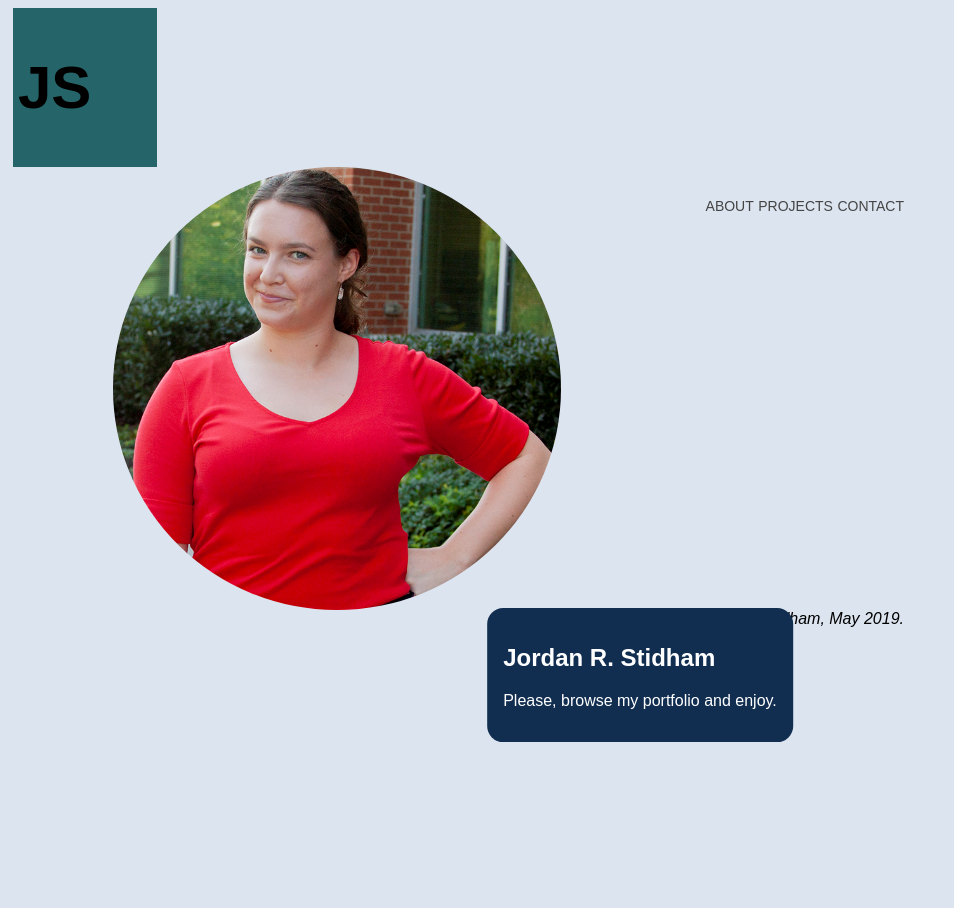
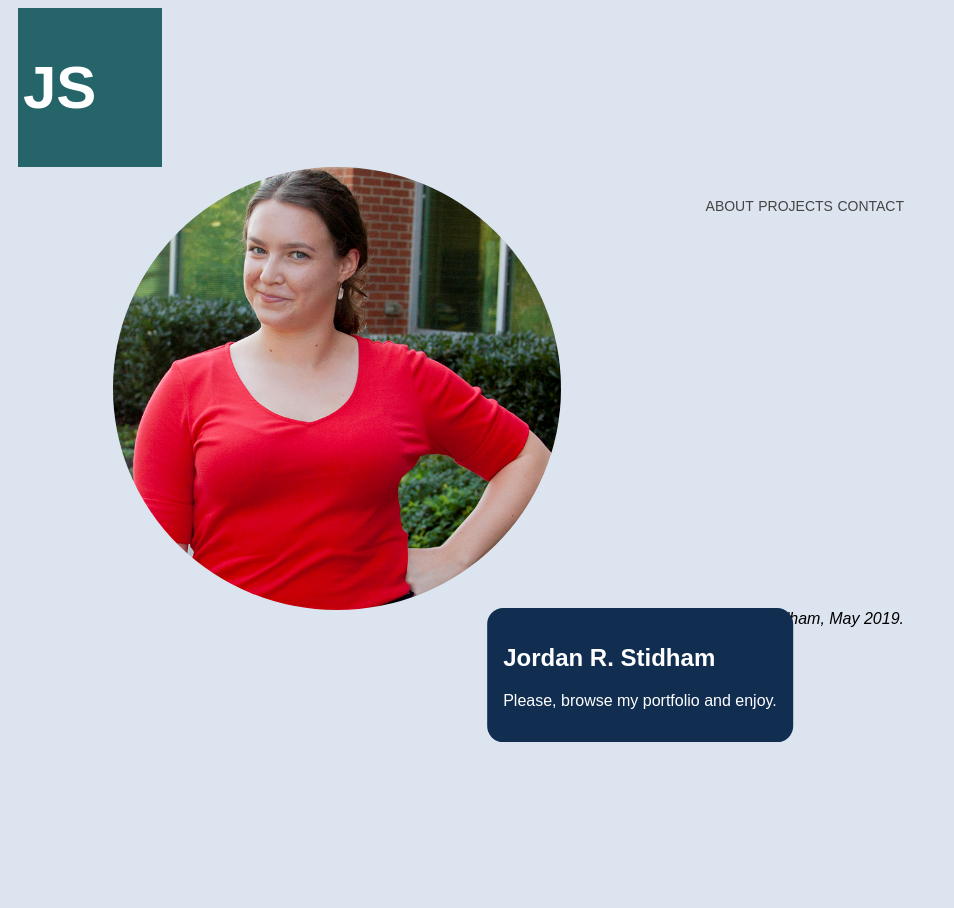
Before and after one commit to jordanstidham/PORTFOLIO, a Jekyll site: the page built from README.md, in a window 1280 px wide. Shown: the whole page, without its empty margins (0-954 px from the left). Built offline with Jekyll 4.4.1, drawn with Linux system fonts in a browser that asks for light colours; our own code applies the rules of GitHub Pages for plain Markdown files.

Commit message:
Update main.css

```diff
--- a/css/main.css
+++ b/css/main.css
@@ -11,9 +11,9 @@ body {
 /*header style*/
 .head {
     background-color: #256569;
-    color: black;
+    color: white;
     padding: 5px 5px 5px 5px;
-    margin-left: 5px;
+    margin-left: 10px;
     font-size: 30px;
     width: 15%;
 }
```
